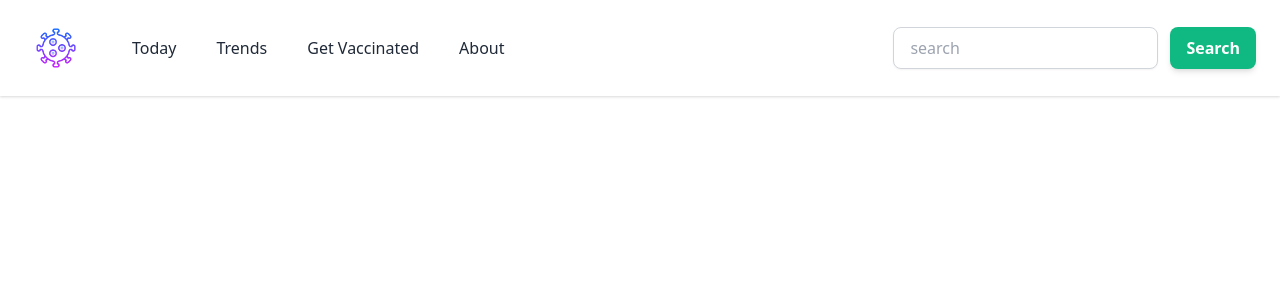
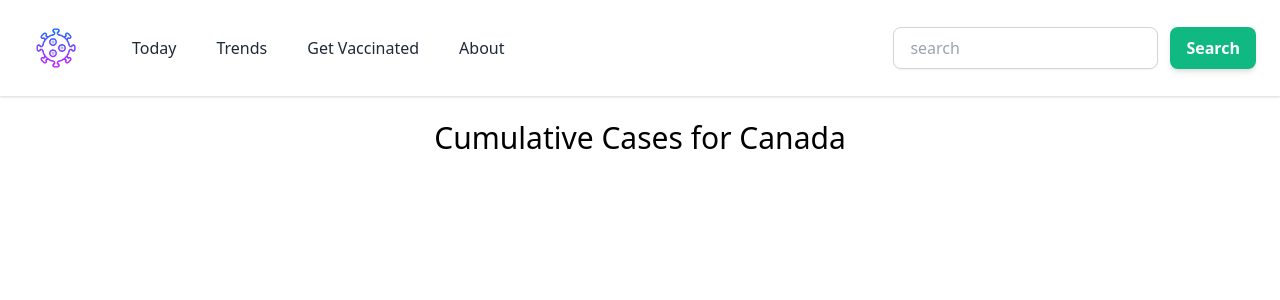
Before and after one commit to hector4213/coronaviruscanada, a React (Create React App) app: page /trends in a window 1280 px wide. Shown: the top 300 px of the page. Built offline with nearby package versions, Linux system fonts and the light colour scheme; no server answers.

Commit message:
add placeholder header, deciding on what data to show

```diff
--- a/src/Trends.jsx
+++ b/src/Trends.jsx
@@ -3,6 +3,11 @@ import Chart from './components/Charts/Chart';
 const Trends = () => {
   return (
     <div>
+      <div>
+        <h1 className="text-center text-3xl p-6">
+          Cumulative Cases for Canada
+        </h1>
+      </div>
       <Chart />
     </div>
   );
```
